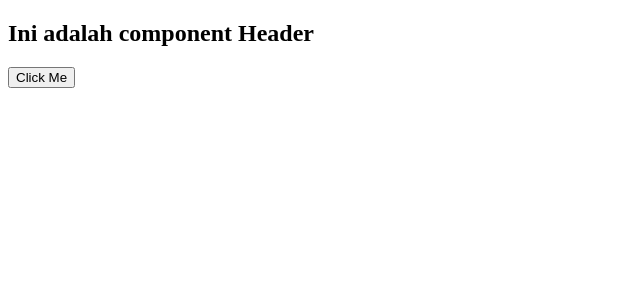
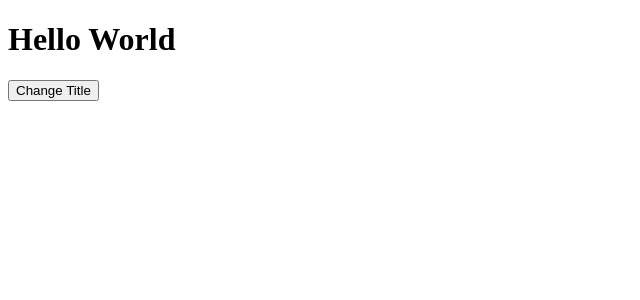
Before and after one commit to pardedeputra27/coba-react, a React (Create React App) app: page / in a window 1280 px wide. Shown: the top 300 px of the page, without its empty margins (0-640 px from the left). Built offline with nearby package versions, Linux system fonts and the light colour scheme.

Commit message:
useState (change Title)

```diff
--- a/src/App.js
+++ b/src/App.js
@@ -1,17 +1,18 @@
-import Header from "./components/Header";
+import { useState } from "react"
 
 function App() {
+  const [title, setTitle] = useState("Hello World");
 
-  const clickMe = (name) => {
-    console.log('Hello: '+ name);
+  const changeTitle = () => {
+    setTitle("Title Changed");
   }
 
   return (
     <div>
-      <Header />
-      <button onClick={ () => clickMe('Putra Pardede') }>Click Me</button>
+      <h1>{ title }</h1>
+      <button onClick={ changeTitle }>Change Title</button>
     </div>
   );
 }
 
-export default App
+export default App;
```
